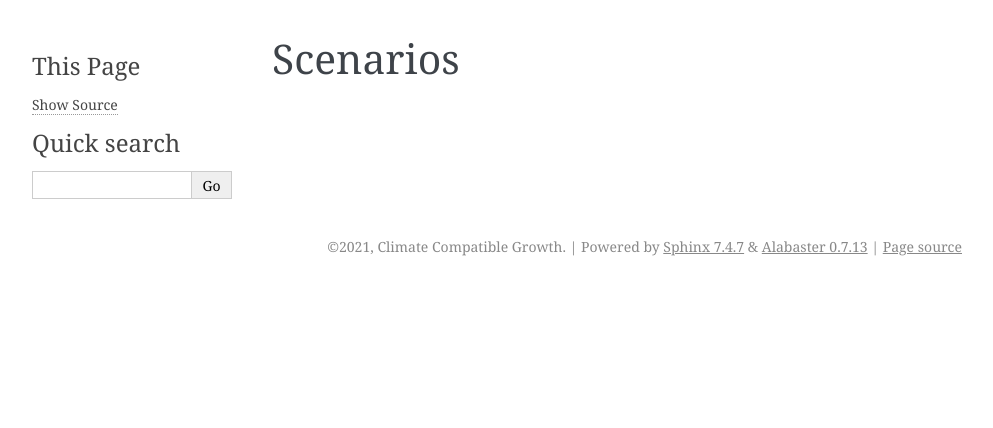
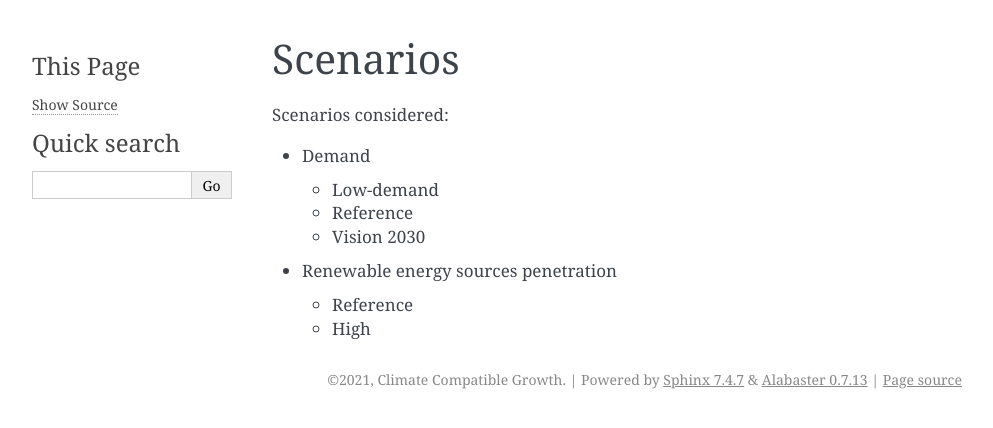
Before and after one commit to ClimateCompatibleGrowth/osemosys_kenya, a Sphinx documentation site: the page built from docs/user/scenarios.rst, in a window 1280 px wide. Shown: the top 428 px of the page, without its empty margins (148-1141 px from the left). Built offline with Sphinx 7.4.7, drawn with Linux system fonts in a browser that asks for light colours.

Commit message:
Update scenarios.rst

```diff
--- a/docs/user/scenarios.rst
+++ b/docs/user/scenarios.rst
@@ -1,3 +1,15 @@
 =========
 Scenarios
 =========
+
+Scenarios considered:
+
+* Demand
+
+  * Low-demand
+  * Reference
+  * Vision 2030
+* Renewable energy sources penetration
+
+  * Reference
+  * High
```
